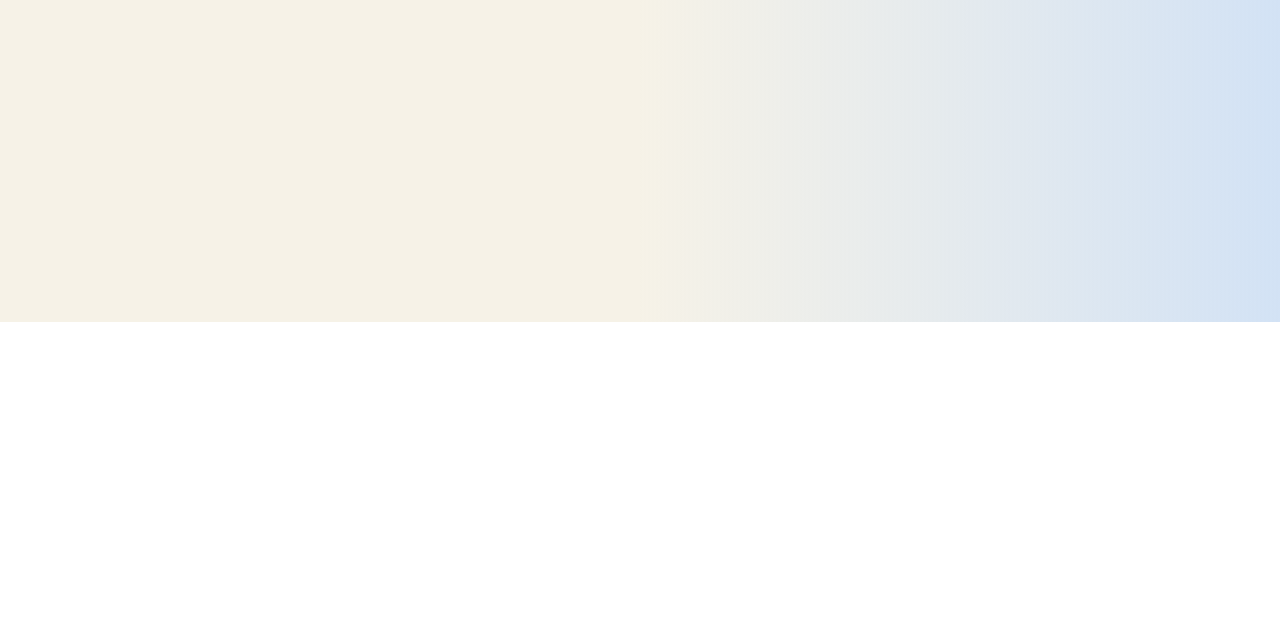
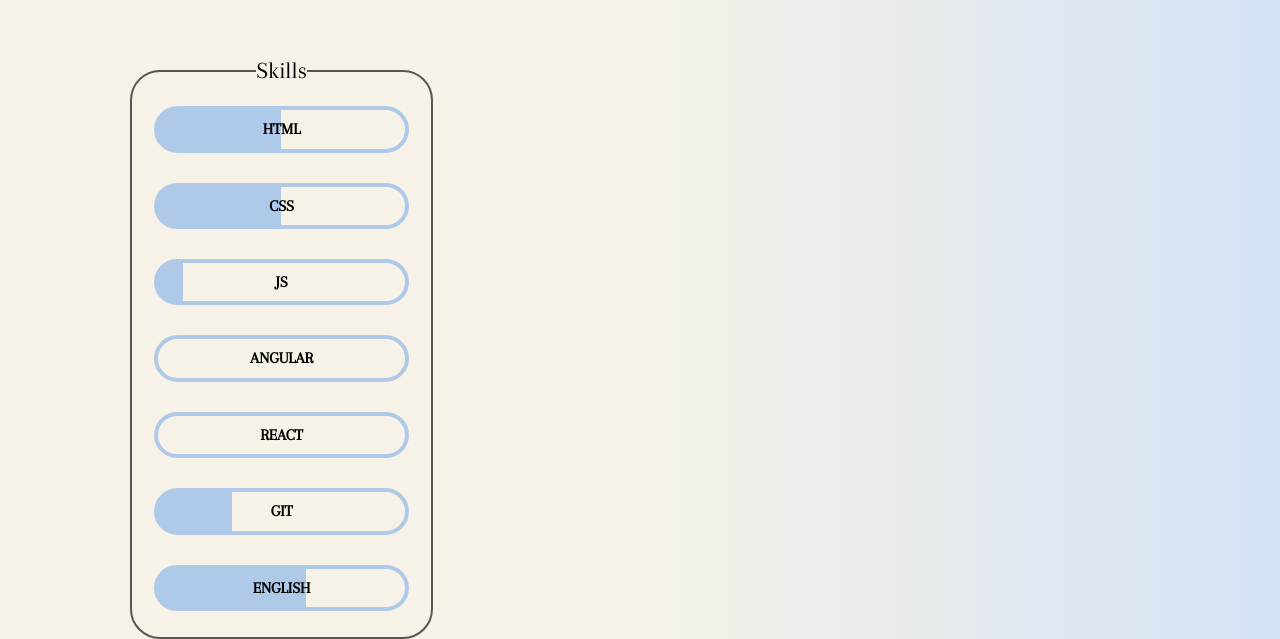
Before and after one commit to assavr/threejs-test, a plain HTML site: page index.html in a window 1280 px wide. Shown: the part 478-1117 px from the top of the page. Before the commit the page ends 800 px from the top, so only its background shows below. Drawn offline with Linux system fonts and the light colour scheme.

Commit message:
feat: add block skills

```diff
--- a/css/style.css
+++ b/css/style.css
@@ -105,4 +105,81 @@
   font-size: 30px;
   color:#5c5555
 }
+
+.main-info-content {
+  display: flex;
+  margin-top: 60px;
+}
+
+.fieldset {
+  border-radius: 30px;
+  border: 2px solid #5c5555;
+}
+.legend {
+  text-align: center;
+  font-size: 24px;
+}
+
+.main-info-left {
+  flex-basis: 30%;
+}
+
+.skills-list {
+  padding: 0 10px;
+}
+.skills-item {
+  padding: 10px 30px;
+  margin-bottom: 30px;
+  list-style: none;
+  border: 4px solid #afc9e8;
+  border-radius: 30px;
+  text-align: center;
+  text-transform: uppercase;
+}
+.skills-item:last-child {
+  margin-bottom: 0;
+}
+
+
+.skills-item-html,
+.skills-item-css {
+  background: linear-gradient(90deg, rgba(175,201,232,1) 50%, rgba(246,242,231,1) 50%);
+}
+
+.skills-item-html:hover,
+.skills-item-css:hover {
+  border:4px solid #ffe787;
+  background: linear-gradient(90deg, rgba(255,231,135,1) 50%, rgba(246,242,231,1) 50%);
+}
+
+.skills-item-js {
+  background: linear-gradient(90deg, rgba(175,201,232,1) 10%, rgba(246,242,231,1) 10%);
+}
+
+.skills-item-js:hover {
+  border:4px solid #ffe787;
+  background: linear-gradient(90deg, rgba(255,231,135,1) 10%, rgba(246,242,231,1) 10%);
+}
+
+.skills-item-angular:hover,
+.skills-item-react:hover {
+  border:4px solid #ffe787;
+}
+.skills-item-git {
+  background: linear-gradient(90deg, rgba(175,201,232,1) 30%, rgba(246,242,231,1) 30%);
+}
+
+.skills-item-git:hover {
+  border:4px solid #ffe787;
+  background: linear-gradient(90deg, rgba(255,231,135,1) 30%, rgba(246,242,231,1) 30%);
+}
+
+.skills-item-eng {
+  background: linear-gradient(90deg, rgba(175,201,232,1) 60%, rgba(246,242,231,1) 60%);
+}
+
+.skills-item-eng:hover {
+  border:4px solid #ffe787;
+  background: linear-gradient(90deg, rgba(255,231,135,1) 60%, rgba(246,242,231,1) 60%);
+}
 /*  Main style end*/
--- a/index.html
+++ b/index.html
@@ -1,5 +1,6 @@
 <!DOCTYPE html>
 <html lang="en">
+
 <head>
     <meta charset="UTF-8">
     <meta name="viewport" content="width=device-width, initial-scale=1.0">
@@ -8,6 +9,7 @@
     <link rel="stylesheet" href="./css/style.css">
     <title>Anastasia Savrukhina</title>
 </head>
+
 <body>
     <!-- Header start -->
     <header class="header">
@@ -43,6 +45,7 @@
     <!-- Main start -->
     <main class="main">
         <div class="wrapper-min">
+
             <div class="main-content">
                 <div class="main-name-content">
                     <img src="./assets/img/photo-header.jpg" alt="my photo" class="main-img">
@@ -53,7 +56,18 @@
                 </div>
                 <div class="main-info-content">
                     <div class="main-info-left">
-
+                        <fieldset id="skills" class="fieldset">
+                            <legend class="legend">Skills</legend>
+                            <ul class="skills-list">
+                                <li class="skills-item  skills-item-html"><b>html</b></li>
+                                <li class="skills-item skills-item-css"><b>css</b></li>
+                                <li class="skills-item skills-item-js"><b>js</b></li>
+                                <li class="skills-item skills-item-angular"><b>angular</b></li>
+                                <li class="skills-item skills-item-react"><b>react</b></li>
+                                <li class="skills-item skills-item-git"><b>git</b></li>
+                                <li class="skills-item skills-item-eng"><b>english</b></li>
+                            </ul>
+                        </fieldset>
                     </div>
                     <div class="main-info-right">
 
@@ -64,4 +78,5 @@
     </main>
     <!-- Main end -->
 </body>
+
 </html>
```
Lines whose indentation alone changed are shown as unchanged.
